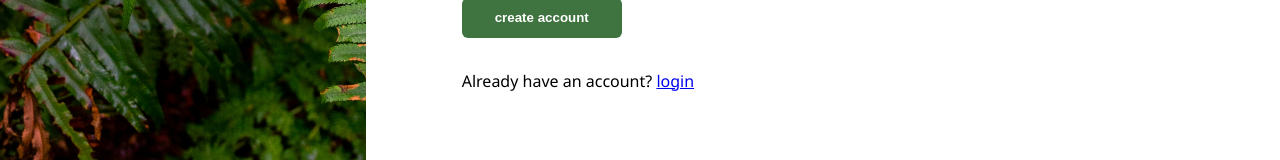
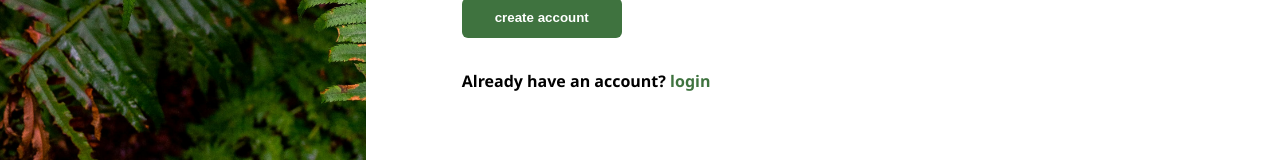
Before and after one commit to s0ur4bhkumar/form, a plain HTML site: page index.html in a window 1280 px wide. Shown: the part 610-770 px from the top of the page. Drawn offline with Linux system fonts and the light colour scheme.

Commit message:
minor tweaks

```diff
--- a/index.html
+++ b/index.html
@@ -45,7 +45,7 @@
             </div>
             <div class="submit">
                 <button type="submit"><b>create account</b></button>
-                <p>Already have an account? <a href="#">login</a></p>
+                <p><b>Already have an account? <a href="#">login</a></b></p>
             </div>
         </div>
     </div>
--- a/style.css
+++ b/style.css
@@ -77,7 +77,7 @@ form div{
     /* position: absolute;
     top: 40%; */
     /* align-items: center; */
-    background-image: url('/image/halie-west-25xggax4bSA-unsplash.jpg');
+    background-image: url('image/halie-west-25xggax4bSA-unsplash.jpg');
     background-repeat: no-repeat;
     background-size: cover;
 }
@@ -161,3 +161,9 @@ input:focus{
 input:valid{
     border: 2px solid rgb(126, 236, 126);
 }
+
+a{
+    text-decoration: none;
+    color: rgb(63, 115, 63);
+
+}
```
